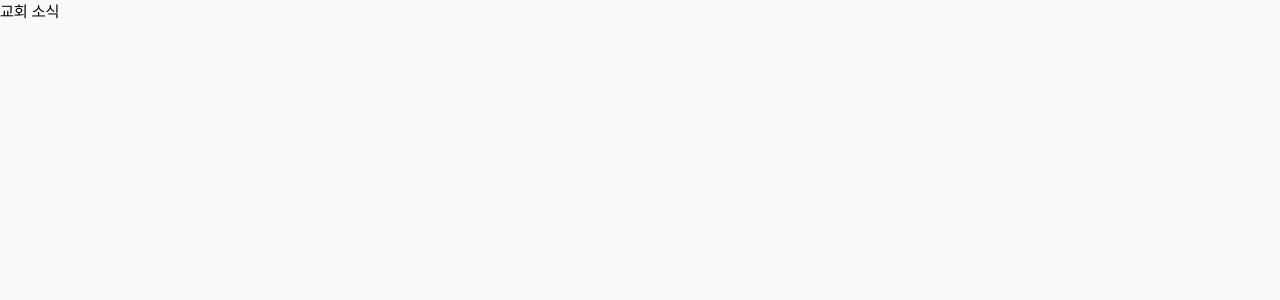
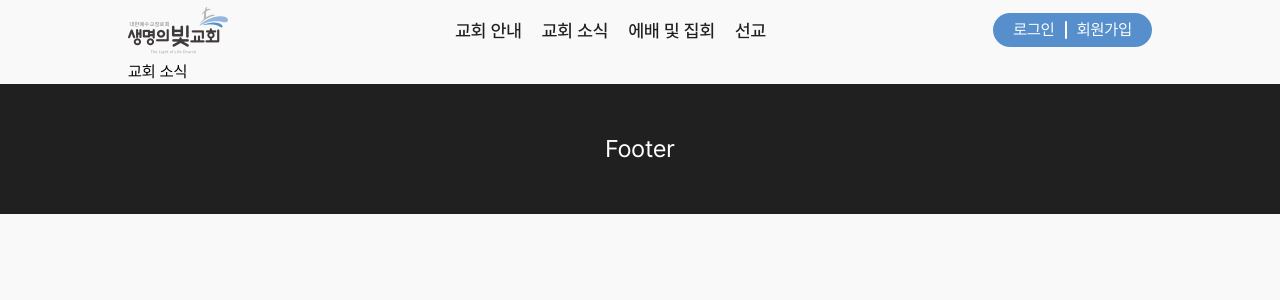
Before and after one commit to doodookim/church-project, a Next.js app: page /news in a window 1280 px wide. Shown: the top 300 px of the page. Built offline with nearby package versions, Linux system fonts and the light colour scheme.

Commit message:
feat: header / footer 완료 1차

```diff
--- a/app/layout.tsx
+++ b/app/layout.tsx
@@ -2,12 +2,10 @@ import type { Metadata } from "next";
 import "./globals.css";
 import { pretendard } from "./fonts";
 import ReactQueryProvider from "./ReactQueryProvider";
-import {
-  dehydrate,
-  HydrationBoundary,
-  QueryClient,
-} from "@tanstack/react-query";
+import { dehydrate, HydrationBoundary } from "@tanstack/react-query";
 import getQueryClient from "./getQueryClient";
+import Header from "./module/components/layout/header";
+import Footer from "./module/components/layout/footer";
 
 export const metadata: Metadata = {
   title: "생명의 빛 교회",
@@ -28,7 +26,9 @@ export default function RootLayout({
       >
         <ReactQueryProvider>
           <HydrationBoundary state={dehydratedState}>
-            {children}
+            <Header />
+            <main className="w-full max-w-[1024px] mx-auto">{children}</main>
+            <Footer />
           </HydrationBoundary>
         </ReactQueryProvider>
       </body>
--- /dev/null
+++ b/app/module/components/layout/constant.ts
@@ -0,0 +1,24 @@
+const HEADER_MENU_LIST = [
+  {
+    id: 0,
+    name: "교회 안내",
+    url: "/notice",
+  },
+  {
+    id: 1,
+    name: "교회 소식",
+    url: "/news",
+  },
+  {
+    id: 2,
+    name: "에배 및 집회",
+    url: "/worship",
+  },
+  {
+    id: 3,
+    name: "선교",
+    url: "mission-notice",
+  },
+];
+
+export { HEADER_MENU_LIST };
--- /dev/null
+++ b/app/module/components/layout/footer.tsx
@@ -0,0 +1,9 @@
+import React from "react";
+
+export default function Footer() {
+  return (
+    <footer className="w-full h-[130px] bg-[#202020] text-white text-2xl flex justify-center items-center">
+      Footer
+    </footer>
+  );
+}
--- /dev/null
+++ b/app/module/components/layout/header.tsx
@@ -0,0 +1,31 @@
+import React from "react";
+import { HEADER_MENU_LIST } from "./constant";
+import Image from "next/image";
+import Logo from "@/public/assets/logo.png";
+import Link from "next/link";
+
+export default function Header() {
+  return (
+    <header className="w-full max-w-[1024px] mx-auto h-[60px] flex justify-between items-center">
+      <p className="w-[100px]">
+        <Link href={"/"}>
+          <Image src={Logo} alt="로고 이미지" />
+        </Link>
+      </p>
+      <ul className="flex justify-center items-center gap-[20px] font-medium text-[18px] text-[#202020]">
+        {HEADER_MENU_LIST.map(({ id, name, url }) => {
+          return (
+            <li key={id}>
+              <Link href={url}>{name}</Link>
+            </li>
+          );
+        })}
+      </ul>
+      <div className="flex justify-center items-center gap-[10px] bg-[#578FCC] text-white rounded-full px-[20px] py-[5px]">
+        <button>로그인</button>
+        <p className="w-[2px] h-[18px] bg-white rounded-full" />
+        <button>회원가입</button>
+      </div>
+    </header>
+  );
+}
```
